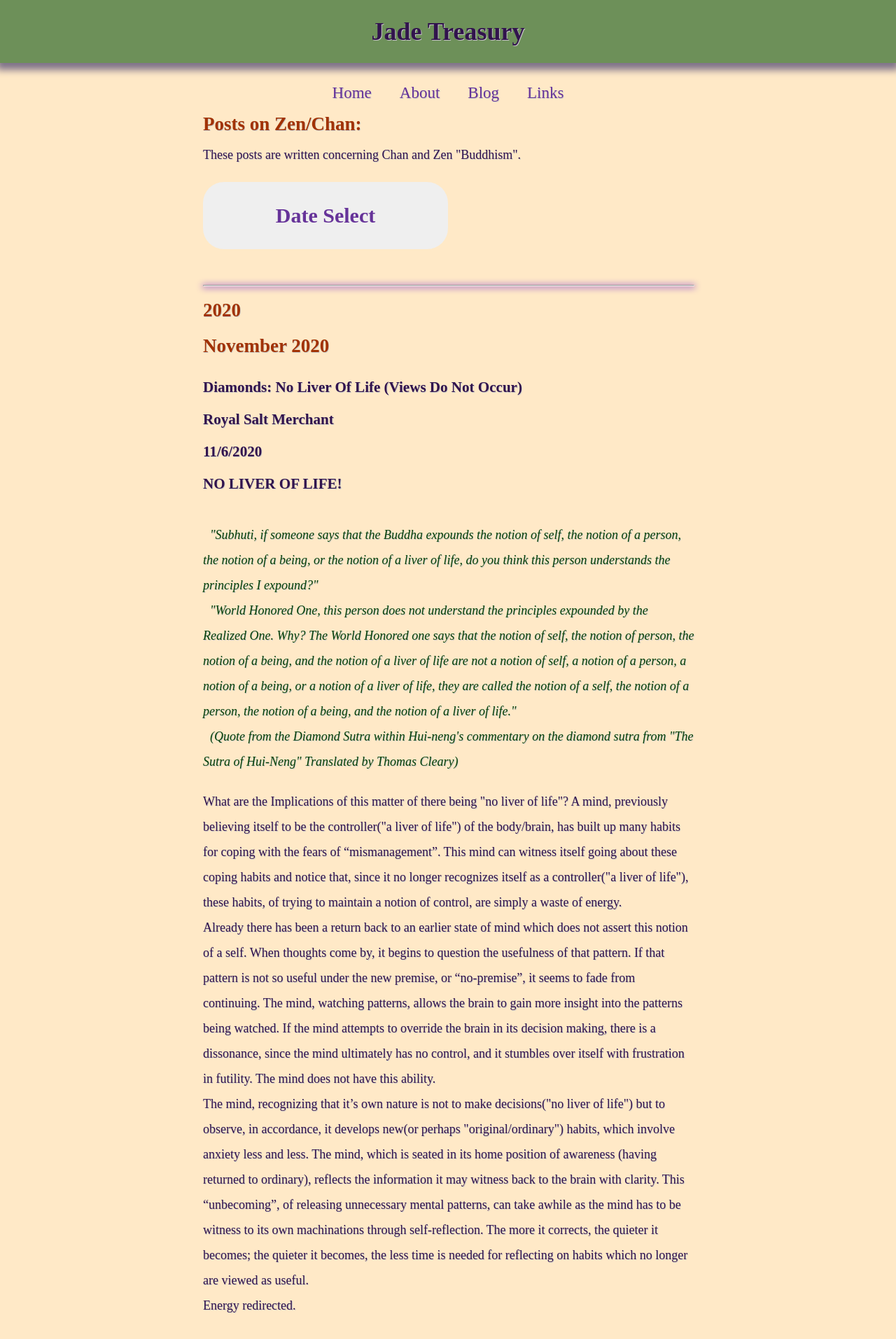
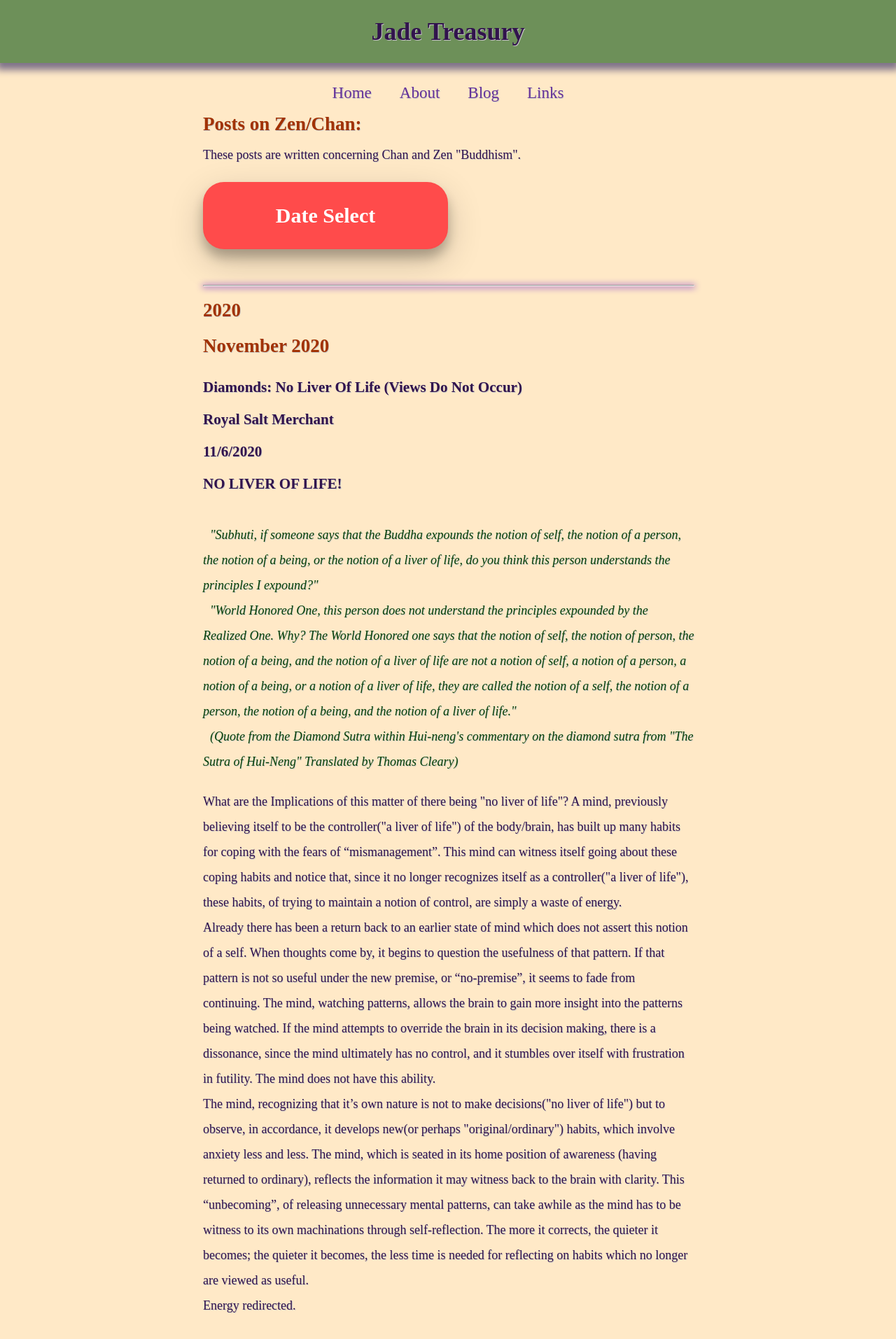
Before and after one commit to royalsaltmerchant/jadetreasury, a Jekyll site: the page built from posts/zen_posts.html, in a window 1280 px wide. Shown: the top 1913 px of the page at 70% size. Built offline with Jekyll 4.4.1, drawn with Linux system fonts in a browser that asks for light colours; some web fonts are replaced.

Commit message:
color of buttons

```diff
--- a/assets/thestyle.css
+++ b/assets/thestyle.css
@@ -20,7 +20,7 @@ a:hover {
 }
 
 a:active {
-    color: rgb(228, 68, 0);
+    color: rgb(255, 75, 75);
 }
 
 h2 {
@@ -182,22 +182,22 @@ img:hover {
 }
 
 .date-button {
+    background-color: rgb(255, 75, 75);
     width: 50%;
-    color: rebeccapurple;
+    color: white;
     font: inherit;
     border-radius: 30px;
     outline: none;
     border: none;
     transition-duration: 0.4s;
+    box-shadow: 0 12px 16px 0 rgba(0,0,0,0.24), 0 17px 50px 0 rgba(0,0,0,0.19);
 }
 .date-button:hover {
     background-color: rgb(96, 96, 255);
-    box-shadow: 0 12px 16px 0 rgba(0,0,0,0.24), 0 17px 50px 0 rgba(0,0,0,0.19);
 }
 
 .date-button:active {
-    background-color: rgb(228, 68, 0);
-    box-shadow: 0 12px 16px 0 rgba(0,0,0,0.24), 0 17px 50px 0 rgba(0,0,0,0.19);
+    background-color: rgb(255, 75, 75);
 }
 
 .date-button h3 {
```
